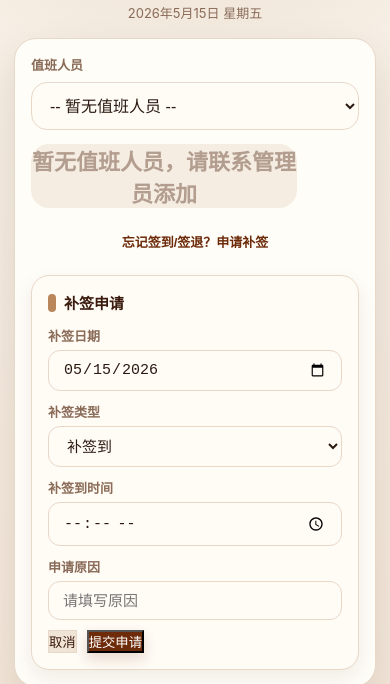
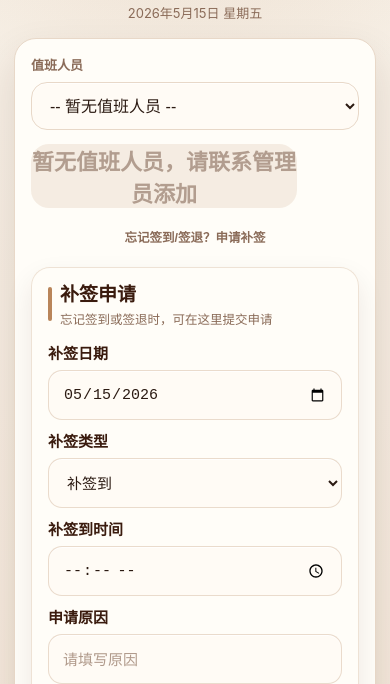
Before and after one commit to MottledShadow/CafePunch, a website: page public/index.html in a window 390 px wide. Both pictures are taken after a click on the button "忘记签到/签退？申请补签". Shown: the part 160-844 px from the top of the page. Drawn offline with Linux system fonts and the light colour scheme; no server answers.

Commit message:
Refine mobile adjustment request form

```diff
--- a/public/index.html
+++ b/public/index.html
@@ -211,8 +211,8 @@
       border-radius: 14px;
     }
 
-    /* Adjustment link */
-    .adj-link-row { text-align: center; padding: 4px 0; }
+    /* Adjustment request */
+    .adj-link-row { text-align: center; padding: 0; margin-top: -2px; }
     .link-button {
       border: none;
       background: transparent;
@@ -225,6 +225,114 @@
     }
     .modal .link-button { flex: none; background: transparent; box-shadow: none; }
     .link-button:active { background: #F0E4D7; }
+    .adj-trigger {
+      color: var(--muted);
+      font-weight: 650;
+      font-size: 12.5px;
+      padding: 7px 10px;
+    }
+    .adj-trigger:active {
+      color: var(--coffee);
+      background: rgba(185, 133, 90, 0.12);
+    }
+    .adj-card {
+      width: min(100%, 420px);
+      margin: 0 auto;
+      background: rgba(255, 253, 248, 0.94);
+      border: 1px solid rgba(232, 216, 200, 0.72);
+      border-radius: 20px;
+      padding: 18px;
+      box-shadow: 0 12px 28px rgba(58, 27, 14, 0.09);
+    }
+    .adj-head {
+      position: relative;
+      padding-left: 12px;
+      margin-bottom: 16px;
+    }
+    .adj-head::before {
+      content: "";
+      position: absolute;
+      left: 0;
+      top: 3px;
+      width: 4px;
+      height: 34px;
+      border-radius: 999px;
+      background: var(--coffee-soft);
+    }
+    .adj-title {
+      font-size: 20px;
+      line-height: 1.2;
+      font-weight: 800;
+      color: var(--coffee-dark);
+      margin: 0;
+    }
+    .adj-desc {
+      margin-top: 4px;
+      font-size: 12.5px;
+      line-height: 1.45;
+      color: var(--muted);
+    }
+    .adj-form {
+      display: flex;
+      flex-direction: column;
+      gap: 14px;
+    }
+    .adj-field {
+      display: flex;
+      flex-direction: column;
+      gap: 7px;
+    }
+    .adj-field label {
+      font-size: 15px;
+      line-height: 1.2;
+      font-weight: 700;
+      color: var(--coffee-dark);
+    }
+    .adj-field input,
+    .adj-field select {
+      width: 100%;
+      height: 52px;
+      border: 1px solid rgba(232, 216, 200, 0.9);
+      border-radius: 15px;
+      padding: 0 14px;
+      background: #FFFBF5;
+      color: var(--text);
+      font-size: 15px;
+      outline: none;
+      box-shadow: inset 0 1px 0 rgba(255, 255, 255, 0.85);
+    }
+    .adj-field input::placeholder { color: rgba(138, 107, 88, 0.68); }
+    .adj-field input:focus,
+    .adj-field select:focus {
+      border-color: var(--coffee);
+      box-shadow: 0 0 0 3px rgba(109, 43, 10, 0.10);
+    }
+    .adj-actions {
+      display: flex;
+      gap: 12px;
+      padding-top: 2px;
+    }
+    .adj-actions button {
+      height: 48px;
+      border-radius: 15px;
+      font-size: 15px;
+      font-weight: 800;
+      cursor: pointer;
+    }
+    .adj-actions .btn-secondary {
+      flex: 1;
+      background: transparent;
+      color: var(--coffee-dark);
+      border: 1px solid var(--line) !important;
+      box-shadow: none;
+    }
+    .adj-actions .btn-primary {
+      flex: 2;
+      background: var(--coffee);
+      color: #fff;
+      border: 1px solid var(--coffee);
+      box-shadow: 0 8px 16px rgba(109, 43, 10, 0.16);
+    }
 
     /* Admin link */
     .admin-link {
@@ -383,6 +491,12 @@
       .btn-main { height: 64px; font-size: 22px; }
       .brand-logo { width: 76px; height: 76px; }
       .main-card { padding: 16px; border-radius: 22px; }
+      .adj-card { padding: 16px; border-radius: 19px; }
+      .adj-title { font-size: 19px; }
+      .adj-form { gap: 13px; }
+      .adj-field input,
+      .adj-field select { height: 50px; border-radius: 14px; }
+      .adj-actions button { height: 48px; }
       .modal { padding: 18px; }
       .stats-controls { flex-wrap: wrap; }
       .stats-controls input { flex-basis: 100%; }
@@ -420,17 +534,20 @@
 
     <!-- Adjustment request -->
     <div class="adj-link-row">
-      <button class="link-button" id="adjLink" type="button">忘记签到/签退？申请补签</button>
+      <button class="link-button adj-trigger" id="adjLink" type="button">忘记签到/签退？申请补签</button>
     </div>
     <div id="adjForm" style="display:none">
-      <div class="card">
-        <h3>补签申请</h3>
-        <div class="form-stack">
-          <div class="field">
+      <div class="adj-card">
+        <div class="adj-head">
+          <h3 class="adj-title">补签申请</h3>
+          <p class="adj-desc">忘记签到或签退时，可在这里提交申请</p>
+        </div>
+        <div class="adj-form">
+          <div class="adj-field">
             <label>补签日期</label>
             <input type="date" id="adjDate">
           </div>
-          <div class="field">
+          <div class="adj-field">
             <label>补签类型</label>
             <select id="adjType">
               <option value="checkin">补签到</option>
@@ -438,19 +555,19 @@
               <option value="both">补签到和补签退</option>
             </select>
           </div>
-          <div class="field" id="adjCheckInGroup">
+          <div class="adj-field" id="adjCheckInGroup">
             <label>补签到时间</label>
             <input type="time" id="adjCheckIn">
           </div>
-          <div class="field" id="adjCheckOutGroup">
+          <div class="adj-field" id="adjCheckOutGroup">
             <label>补签退时间</label>
             <input type="time" id="adjCheckOut">
           </div>
-          <div class="field">
+          <div class="adj-field">
             <label>申请原因</label>
             <input type="text" id="adjReason" placeholder="请填写原因" maxlength="200">
           </div>
-          <div class="btn-row">
+          <div class="adj-actions">
             <button class="btn-secondary" id="adjCancel">取消</button>
             <button class="btn-primary" id="adjSubmit">提交申请</button>
           </div>
```
